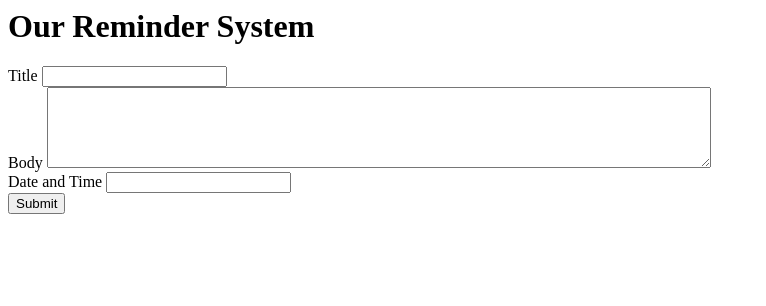
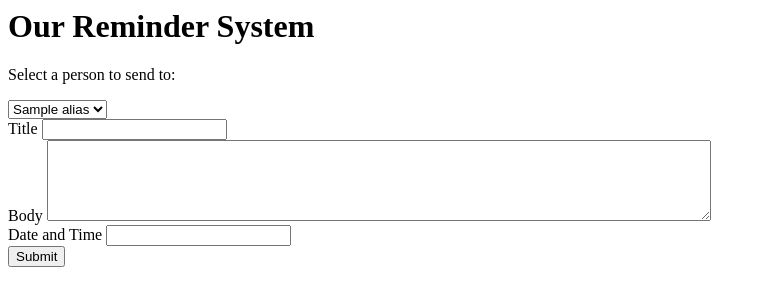
Before and after one commit to jay-tyler/email-reminder, a Python web app: template ScatterPeas/scatterpeas/templates/create_reminder.jinja2 in a window 1280 px wide. Shown: the top 306 px of the page, without its empty margins (0-766 px from the left). Run offline with Jinja, Linux system fonts and the light colour scheme; the template is opened without the code that fills it: most values are stand-ins (such as "Sample title", 1, 10 or a date in 2020); some libraries are stand-ins or nearby versions.

Commit message:
create reminder function may interact with the database correctly

```diff
--- a/ScatterPeas/scatterpeas/templates/create_reminder.jinja2
+++ b/ScatterPeas/scatterpeas/templates/create_reminder.jinja2
@@ -1,6 +1,14 @@
 {% extends "base.jinja2" %}
 {% block body %}
 <form action="{{ request.route_url('create_reminder') }}" method="POST" class="add_entry">
+    <div class="field">
+        <p>Select a person to send to:</p>
+        <select name="alias">
+            {% for alias in aliases %}
+                <option value="{{ alias.id }}">{{ alias.alias }}</option>
+            {% endfor %}
+        </select>
+    </div>
     <div class="field">
         <label for="title">Title</label>
         <input type="text" id="title" name="title"/>
```
Also changed, not shown: ScatterPeas/scatterpeas/views.py (+9 -4 lines).
